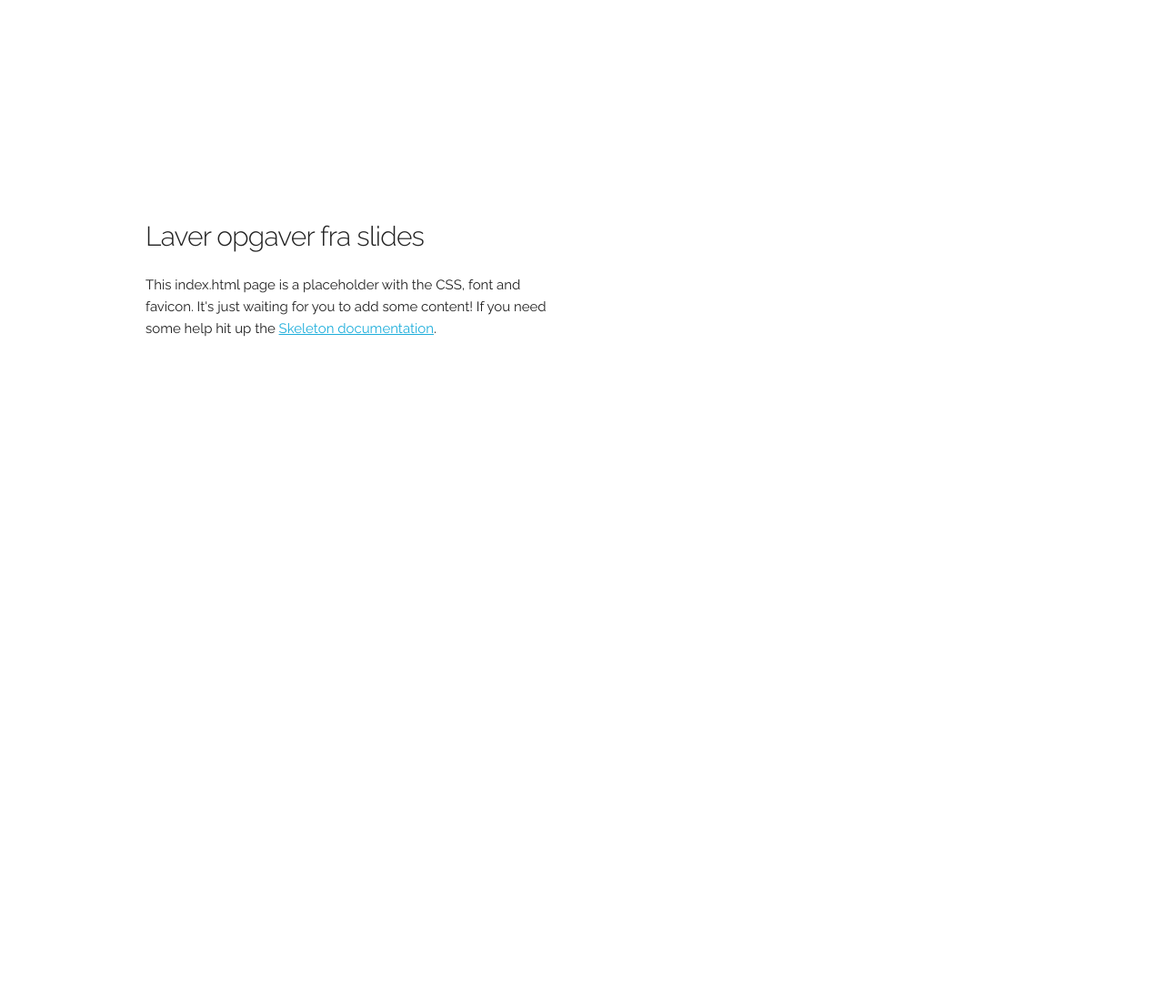
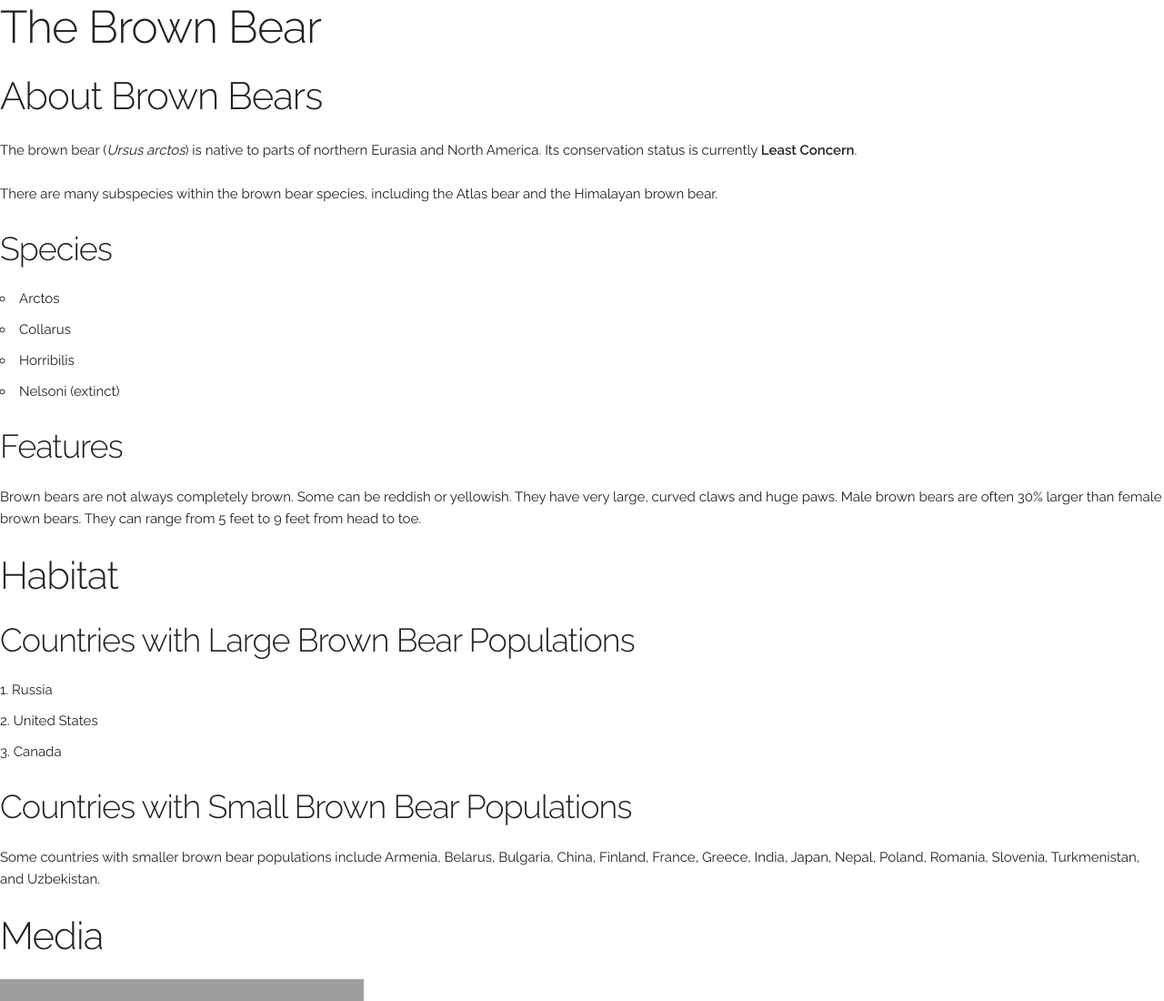
Before and after one commit to pededahl/AWD, a plain HTML site: page index.html in a window 1280 px wide. Shown: the top 1100 px of the page at 91% size. Before the commit the page ends 800 px from the top, so only its background shows below. Drawn offline with Linux system fonts and the light colour scheme; grey boxes are pictures that could not be loaded.

Commit message:
opdatering

```diff
--- a/index.html
+++ b/index.html
@@ -1,4 +1,38 @@
 <!DOCTYPE html>
+<body>
+  <h1>The Brown Bear</h1>
+  <div id="introduction">
+    <h2>About Brown Bears</h2>
+    <p>The brown bear (<em>Ursus arctos</em>) is native to parts of northern Eurasia and North America. Its conservation status is currently <strong>Least Concern</strong>.<br /><br /> There are many subspecies within the brown bear species, including the Atlas bear and the Himalayan brown bear.</p>
+    <h3>Species</h3>
+    <ul>
+      <li>Arctos</li>
+      <li>Collarus</li>
+      <li>Horribilis</li>
+      <li>Nelsoni (extinct)</li>
+    </ul>
+    <h3>Features</h3>
+    <p>Brown bears are not always completely brown. Some can be reddish or yellowish. They have very large, curved claws and huge paws. Male brown bears are often 30% larger than female brown bears. They can range from 5 feet to 9 feet from head to toe.</p>
+  </div>
+  <div id="habitat">
+    <h2>Habitat</h2>
+    <h3>Countries with Large Brown Bear Populations</h3>
+    <ol>
+      <li>Russia</li>
+      <li>United States</li>
+      <li>Canada</li>
+    </ol>
+    <h3>Countries with Small Brown Bear Populations</h3>
+    <p>Some countries with smaller brown bear populations include Armenia, Belarus, Bulgaria, China, Finland, France, Greece, India, Japan, Nepal, Poland, Romania, Slovenia, Turkmenistan, and Uzbekistan.</p>
+  </div>
+  <div id="media">
+    <h2>Media</h2>
+    <img src="https://content.codecademy.com/courses/web-101/web101-image_brownbear.jpg" alt="A Brown Bear"/>
+    <video src="https://content.codecademy.com/courses/freelance-1/unit-1/lesson-2/htmlcss1-vid_brown-bear.mp4" width="320" height="240" controls>
+    Video not supported
+    </video>
+  </div>
+</body>
 <html lang="en">
 <head>
 
```
